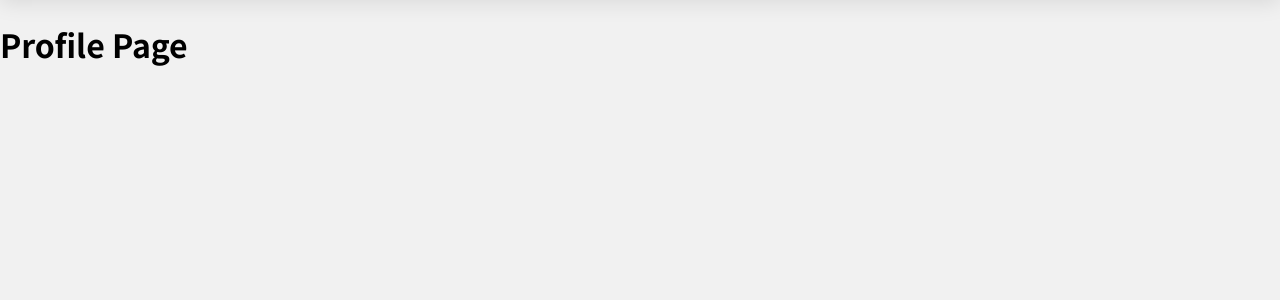
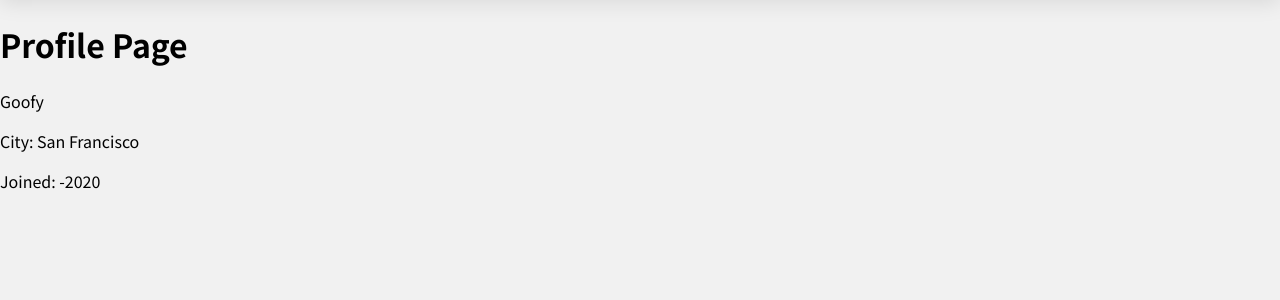
Before and after one commit to isaiahcolson/travel-community, a Django app: page /profile/ in a window 1280 px wide. Shown: the part 64-364 px from the top of the page. Run offline with Django 3.2, Linux system fonts and the light colour scheme.

Commit message:
updated profile page to show profile information

```diff
--- a/main_app/templates/profile.html
+++ b/main_app/templates/profile.html
@@ -3,6 +3,15 @@
 
 
     <h1>Profile Page</h1>
+    {% for user in users %}
+    <div class = "card">
+        <div class = "card-content">
+            <span class = "card-title">{{ user.name }}</span>
+            <p>City:    {{ user.city }}</p>
+            <p>Joined:  {{user.joined_date }}</p>
+        </div>
+    </div>
+{% endfor %}
 
 
 {% endblock %}
--- a/main_app/views.py
+++ b/main_app/views.py
@@ -26,5 +26,18 @@ def signup(request):
   context = {'form': form, 'error_message': error_message}
   return render(request, 'signup.html', context)
 
+
+
+class User:  # Note that parens are optional if not inheriting from another class
+  def __init__(self, name, city, joined_date):
+    self.name = name
+    self.city = city
+    self.joined_date = joined_date
+
+users = [
+  User('Goofy', 'San Francisco', 4-4-2020)
+]
+
 def profile(request):
-  return render(request, 'profile.html')
+  context = { 'users' : users }
+  return render(request, 'profile.html', context)
```
